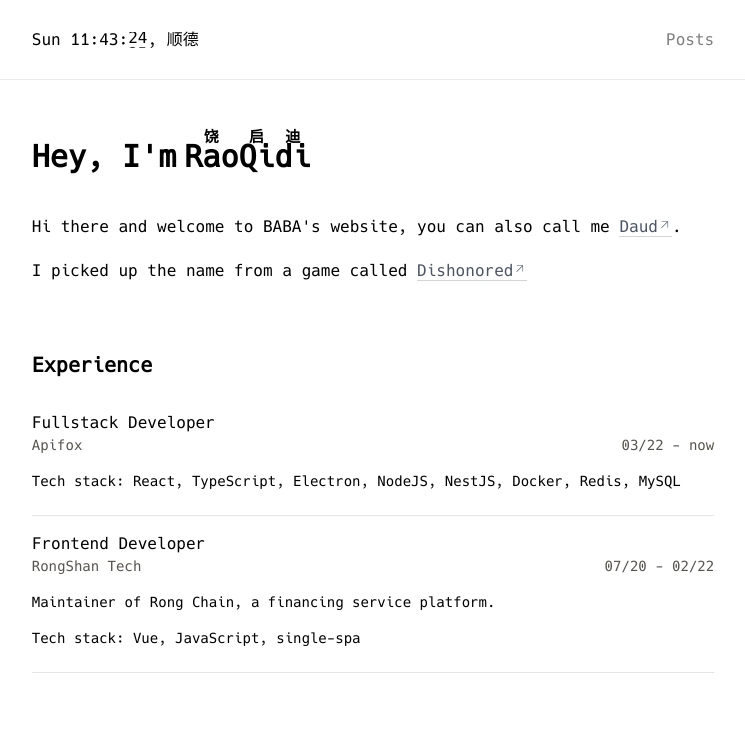
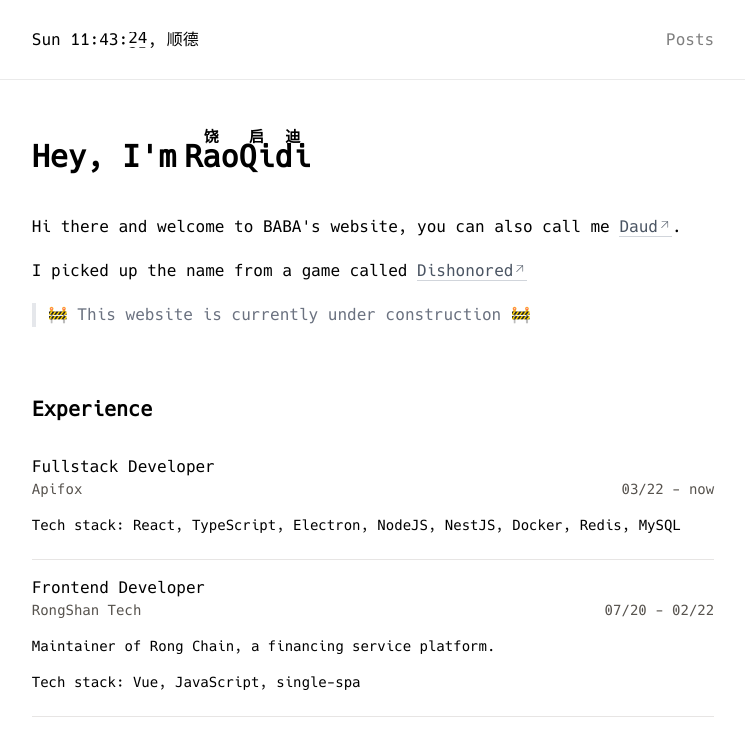
Before and after one commit to BABA983/daudrao.me, a Next.js app: page / in a window 1280 px wide. Shown: the top 756 px of the page, without its empty margins (267-1012 px from the left). Built offline with nearby package versions, Linux system fonts and the light colour scheme.

Commit message:
update home page

```diff
--- a/src/app/page.mdx
+++ b/src/app/page.mdx
@@ -10,6 +10,8 @@ Hi there and welcome to BABA's website, you can also call me [Daud](https://dish
 
 I picked up the name from a game called [Dishonored](https://en.wikipedia.org/wiki/Dishonored)
 
+> 🚧 This website is currently under construction 🚧
+
 <Spacer />
 
 ## Experience
--- a/src/content/posts/hello-world/index.css
+++ b/src/content/posts/hello-world/index.css
@@ -1,4 +1,5 @@
 .switchboard .light {
+  --colors-gray9: hsl(0 0% 56.1%);
   width: 1px;
   height: 1px;
   border-radius: 9999px;
```
